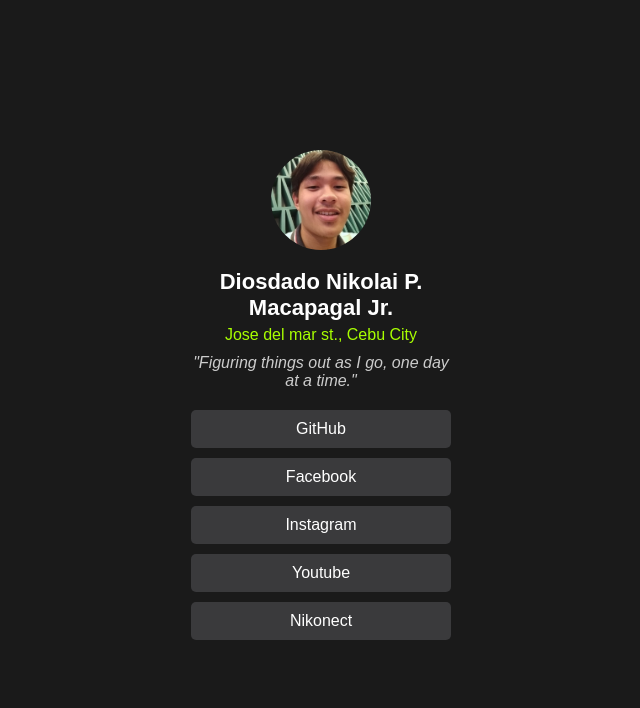
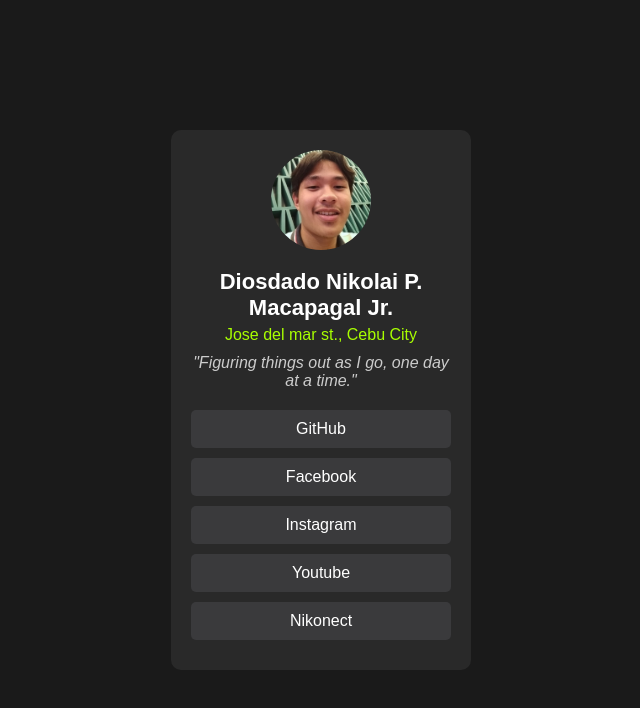
Before and after one commit to DiosdadoNikolaiMacapagal/html-profile, a plain HTML site: page index.html in a window 1280 px wide. Shown: the whole page, without its empty margins (319-959 px from the left). Drawn offline with Linux system fonts and the light colour scheme.

Commit message:
Update index.html
vdvdsvsdhbse

```diff
--- a/index.html
+++ b/index.html
@@ -21,7 +21,7 @@ body {
 }
 
 .profile-card {
-    background-color: 292929;
+    background-color: #292929;
     width: 300px;
     border-radius: 10px;
     padding: 20px;
```
